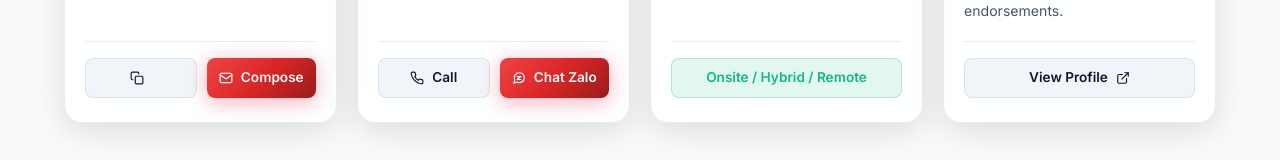
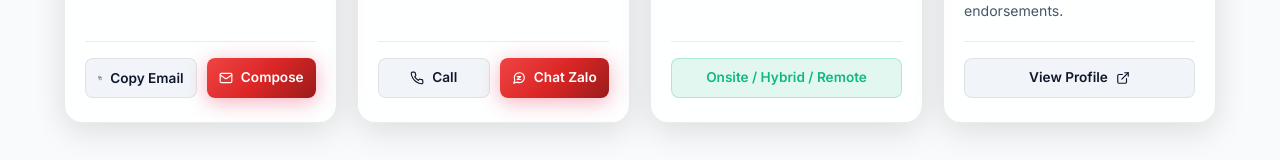
Before and after one commit to ga2631/ga2631.github.io, a React (Vite) app: page / in a window 1280 px wide. Shown: the part 8175-8335 px from the top of the page. Built offline with nearby package versions, Linux system fonts and the light colour scheme; no server answers.

Commit message:
refactor: use copyEmail translation key for contact copy button

```diff
--- a/src/components/Contact.tsx
+++ b/src/components/Contact.tsx
@@ -68,7 +68,7 @@ export const Contact: React.FC<ContactProps> = ({ data, t }) => {
                 title="Copy email to clipboard"
               >
                 {copied ? <CheckIcon size={14} /> : <CopyIcon size={14} />}
-                <span>{copied ? t.copied : t.copy}</span>
+                <span>{copied ? t.copied : t.copyEmail}</span>
               </button>
               <a
                 href="#"
--- a/src/data/cvData.ts
+++ b/src/data/cvData.ts
@@ -325,6 +325,7 @@ export const uiTranslations: Record<'en' | 'vi', UITranslation> = {
       phoneHint: 'Sẵn sàng tiếp nhận cuộc gọi trao đổi chuyên môn & nhắn tin nhanh qua Zalo.',
       locationLabel: 'Địa điểm & Ngày sinh',
       locationHint: 'Làm việc Linh hoạt (Hybrid) / Trực tiếp tại TP.HCM & Remote toàn cầu.',
+      locationCta: 'Văn phòng / Từ xa / Linh hoạt',
       linkedinLabel: 'Hồ sơ LinkedIn',
       linkedinHint: 'Kết nối mạng lưới nghề nghiệp và tham khảo đánh giá năng lực.',
       copied: 'Đã sao chép!',
```
